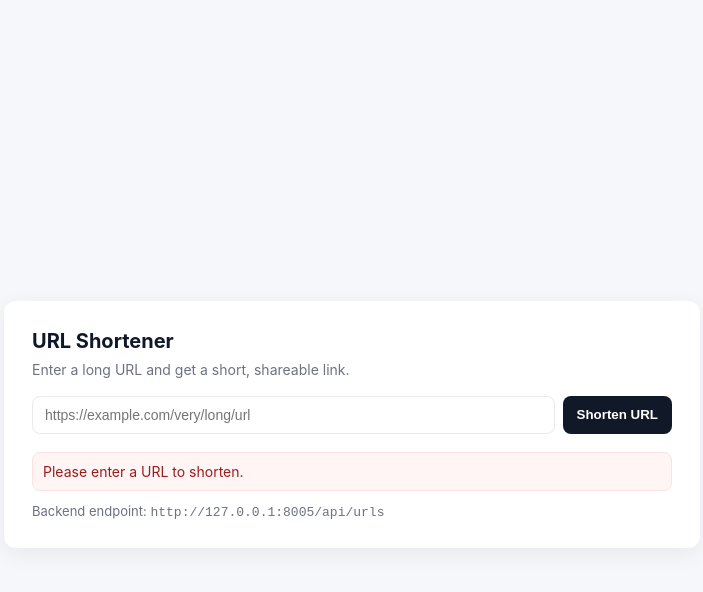
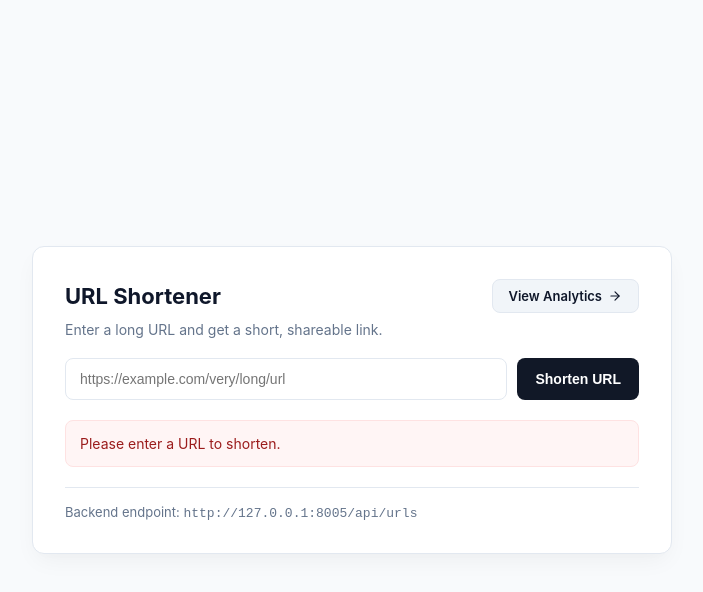
Before and after one commit to Utkarshaglitched/url-shortner, a plain HTML site: page templates/index.html in a window 1280 px wide. Both pictures are taken after a click on the button "Shorten URL". Shown: the whole page, without its empty margins (288-991 px from the left). Drawn offline with Linux system fonts and the light colour scheme.

Commit message:
UI imporvement

```diff
--- a/templates/index.html
+++ b/templates/index.html
@@ -5,25 +5,174 @@
     <meta name="viewport" content="width=device-width, initial-scale=1" />
     <title>URL Shortener</title>
     <style>
-      :root{--bg:#f6f7fb;--card:#ffffff;--muted:#6b7280;--accent:#0f172a}
-      html,body{height:100%;margin:0;font-family:Inter,Segoe UI,Roboto,Arial,sans-serif;background:var(--bg);color:var(--accent)}
-      .container{min-height:100%;display:flex;align-items:center;justify-content:center;padding:24px}
-      .card{width:100%;max-width:640px;background:var(--card);border-radius:12px;padding:28px;box-shadow:0 6px 24px rgba(12,15,23,0.06)}
-      h1{margin:0 0 8px;font-size:20px}
-      p.lead{margin:0 0 18px;color:var(--muted);font-size:14px}
-      .row{display:flex;gap:8px}
-      input[type="url"]{flex:1;padding:10px 12px;border:1px solid #e6e9ef;border-radius:8px;font-size:14px}
-      button{padding:10px 14px;border-radius:8px;border:0;background:#111827;color:#fff;font-weight:600;cursor:pointer}
-      .result{margin-top:18px;padding:12px;border-radius:8px;background:#f8fafc;color:var(--accent);font-size:14px}
-      .error{color:#9b1c1c;background:#fff5f5;border:1px solid #fee2e2;padding:10px;border-radius:8px}
-      a.short{color:#111827;font-weight:700;text-decoration:none}
-      .small{font-size:13px;color:var(--muted)}
+      :root {
+        --bg: #f8fafc;
+        --card: #ffffff;
+        --muted: #64748b;
+        --accent: #0f172a;
+        --border: #e2e8f0;
+        --primary: #111827;
+        --primary-hover: #1f2937;
+        --secondary: #f1f5f9;
+        --secondary-hover: #e2e8f0;
+      }
+
+      * {
+        box-sizing: border-box;
+      }
+
+      html, body {
+        height: 100%;
+        margin: 0;
+        font-family: -apple-system, BlinkMacSystemFont, 'Segoe UI', Roboto, Helvetica, Arial, sans-serif;
+        background: var(--bg);
+        color: var(--accent);
+      }
+
+      .container {
+        min-height: 100%;
+        display: flex;
+        align-items: center;
+        justify-content: center;
+        padding: 24px;
+      }
+
+      .card {
+        width: 100%;
+        max-width: 640px;
+        background: var(--card);
+        border-radius: 12px;
+        padding: 32px;
+        box-shadow: 0 10px 25px -5px rgba(0, 0, 0, 0.05), 0 8px 10px -6px rgba(0, 0, 0, 0.01);
+        border: 1px solid var(--border);
+      }
+
+      .card-header {
+        display: flex;
+        align-items: center;
+        justify-content: space-between;
+        margin-bottom: 8px;
+        gap: 12px;
+        flex-wrap: wrap;
+      }
+
+      h1 {
+        margin: 0;
+        font-size: 22px;
+        font-weight: 700;
+      }
+
+      .analytics-link {
+        display: inline-flex;
+        align-items: center;
+        gap: 6px;
+        padding: 8px 16px;
+        border-radius: 8px;
+        background: var(--secondary);
+        color: var(--accent);
+        text-decoration: none;
+        font-size: 13px;
+        font-weight: 600;
+        border: 1px solid var(--border);
+        transition: all 0.2s ease;
+      }
+
+      .analytics-link:hover {
+        background: var(--secondary-hover);
+        text-decoration: none;
+      }
+
+      p.lead {
+        margin: 0 0 20px;
+        color: var(--muted);
+        font-size: 14px;
+      }
+
+      .row {
+        display: flex;
+        gap: 10px;
+      }
+
+      input[type="url"] {
+        flex: 1;
+        padding: 12px 14px;
+        border: 1px solid var(--border);
+        border-radius: 8px;
+        font-size: 14px;
+        outline: none;
+        transition: border-color 0.2s;
+      }
+
+      input[type="url"]:focus {
+        border-color: #2563eb;
+      }
+
+      button {
+        padding: 12px 18px;
+        border-radius: 8px;
+        border: 0;
+        background: var(--primary);
+        color: #fff;
+        font-weight: 600;
+        font-size: 14px;
+        cursor: pointer;
+        transition: background 0.2s;
+      }
+
+      button:hover {
+        background: var(--primary-hover);
+      }
+
+      button:disabled {
+        opacity: 0.6;
+        cursor: not-allowed;
+      }
+
+      .result {
+        margin-top: 20px;
+        padding: 14px;
+        border-radius: 8px;
+        background: #f8fafc;
+        border: 1px solid var(--border);
+        color: var(--accent);
+        font-size: 14px;
+      }
+
+      .error {
+        color: #9b1c1c;
+        background: #fff5f5;
+        border: 1px solid #fee2e2;
+      }
+
+      a.short {
+        color: #2563eb;
+        font-weight: 700;
+        text-decoration: none;
+      }
+
+      a.short:hover {
+        text-decoration: underline;
+      }
+
+      .small {
+        font-size: 13px;
+        color: var(--muted);
+        margin-top: 20px;
+        padding-top: 16px;
+        border-top: 1px solid var(--border);
+      }
     </style>
   </head>
   <body>
     <div class="container">
       <div class="card">
-        <h1>URL Shortener</h1>
+        <div class="card-header">
+          <h1>URL Shortener</h1>
+          <a href="analytic.html" class="analytics-link">
+            <span>View Analytics</span>
+            <svg width="14" height="14" viewBox="0 0 24 24" fill="none" stroke="currentColor" stroke-width="2" stroke-linecap="round" stroke-linejoin="round"><path d="M5 12h14"></path><path d="m12 5 7 7-7 7"></path></svg>
+          </a>
+        </div>
         <p class="lead">Enter a long URL and get a short, shareable link.</p>
 
         <div>
@@ -34,7 +183,7 @@
           <div id="feedback" class="result" style="display:none"></div>
         </div>
 
-        <div style="margin-top:12px" class="small">Backend endpoint: <code>http://127.0.0.1:8005/api/urls</code></div>
+        <div class="small">Backend endpoint: <code>http://127.0.0.1:8005/api/urls</code></div>
       </div>
     </div>
 
@@ -49,8 +198,6 @@
         feedback.innerHTML = html;
       }
 
-      // Backend returns JSON like: { "code":200, "msg": "/abc123" }
-
       btn.addEventListener('click', async ()=>{
         const longUrl = input.value.trim();
         if(!longUrl){ showMessage('Please enter a URL to shorten.', true); return; }
@@ -61,7 +208,6 @@
         try{
           const endpoint = 'http://127.0.0.1:8005/api/urls';
 
-          // Use CORS mode — the FastAPI backend must enable CORS.
           const resp = await fetch(endpoint, {
             method: 'POST',
             mode: 'cors',
@@ -78,7 +224,6 @@
             return;
           }
 
-          // Expect { code:200, msg: '/abc123' }
           const shortPath = data && data.msg ? data.msg : null;
           if(shortPath){
             const full = 'http://127.0.0.1:8005' + shortPath;
```
Also changed, not shown: templates/analytic.html (+149 -43 lines).
